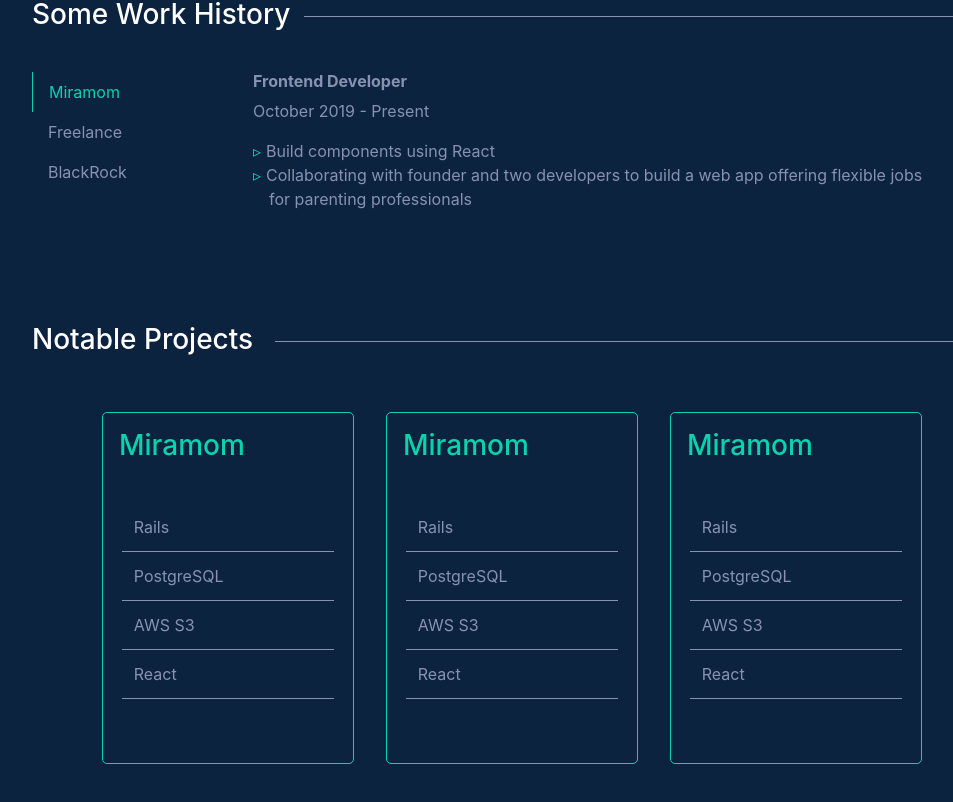
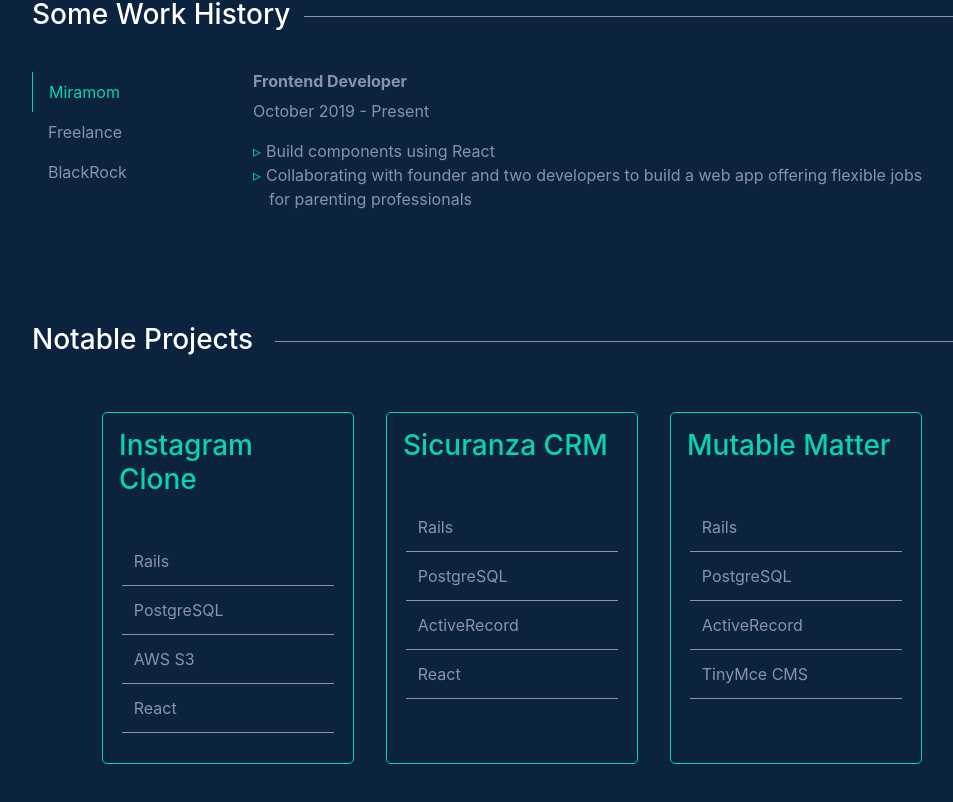
Before and after one commit to jvelis94/react-portfolio, a React (Create React App) app: page / in a window 1280 px wide. Shown: the part 1353-2155 px from the top of the page, without its empty margins (128-1081 px from the left). Built offline with nearby package versions, Linux system fonts and the light colour scheme.

Commit message:
updated projects with real time data

```diff
--- a/src/components/ProjectItem.js
+++ b/src/components/ProjectItem.js
@@ -27,9 +27,9 @@
                 </ul>
             </section>
             <section class='project-info' onMouseLeave={this.handleHover}>
-                <h3>Flexible Jobs for Parenting Professionals</h3>
+                <h3>{this.props.project.caption}</h3>
                 <ul style={{display: 'flex', justifyContent: 'space-between'}}>
-                    <li><button><a class='links' href={this.props.project.source_code}>Demo</a></button></li>
+                    <li><button><a class='links' href={this.props.project.demo_link}>Demo</a></button></li>
                     <li><button><a class='links' href={this.props.project.github}>GitHub</a></button></li>
                 </ul>
             </section>
--- a/src/components/Projects.js
+++ b/src/components/Projects.js
@@ -12,27 +12,27 @@
             projects: [
                 {
                     id: 1,
-                    name: 'Miramom',
-                    image: insta,
-                    source_code: '',
-                    github: '',
+                    name: 'Instagram Clone',
+                    caption: 'Instagram clone with ability to post photos and follow users',
+                    demo_link: 'http://insta-ror.herokuapp.com/',
+                    github: 'https://github.com/jvelis94/insta-clone-backend',
                     technologies: ['Rails', 'PostgreSQL', 'AWS S3', 'React']
                 },
                 {
                     id: 2,
-                    name: 'Miramom',
-                    image: insta,
-                    source_code: '',
-                    github: '',
-                    technologies: ['Rails', 'PostgreSQL', 'AWS S3', 'React']
+                    name: 'Sicuranza CRM',
+                    caption:'A CRM tool that provides a dashboard for admins and employees',
+                    demo_link: 'http://sicuranza.herokuapp.com/',
+                    github: 'https://github.com/jvelis94/sicuranza',
+                    technologies: ['Rails', 'PostgreSQL', 'ActiveRecord', 'React']
                 },
                 {
                     id: 3,
-                    name: 'Miramom',
-                    image: insta,
-                    source_code: '',
-                    github: '',
-                    technologies: ['Rails', 'PostgreSQL', 'AWS S3', 'React']
+                    name: 'Mutable Matter',
+                    caption:'Blog featuring exciting developments in the tech world',
+                    demo_link: 'http://mutable-matter.herokuapp.com/',
+                    github: 'https://github.com/jvelis94/mutable_matter',
+                    technologies: ['Rails', 'PostgreSQL', 'ActiveRecord', 'TinyMce CMS']
                 },
             ]
         }
```
